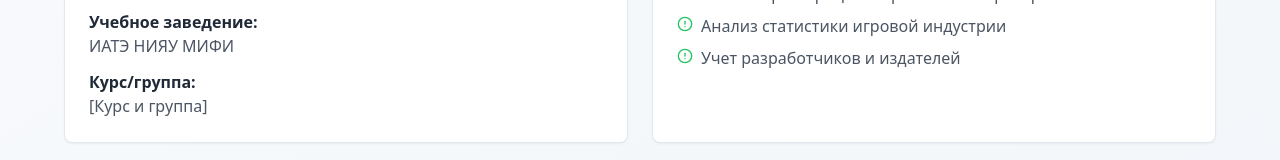
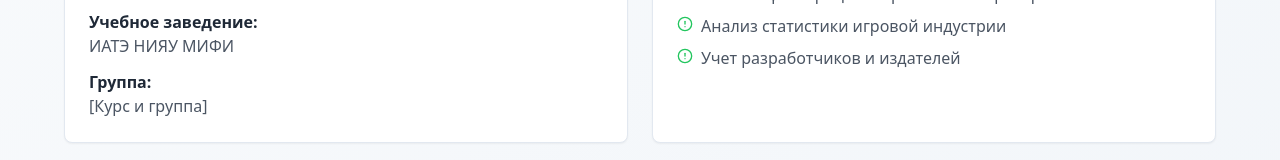
Before and after one commit to mildnesss/game-database-creator, a React (Vite) app: page /database-info in a window 1280 px wide. Shown: the part 247-407 px from the top of the page. Built offline with nearby package versions, Linux system fonts and the light colour scheme.

Commit message:
Обновление 1 компонентов

```diff
--- a/src/pages/DatabaseInfo.tsx
+++ b/src/pages/DatabaseInfo.tsx
@@ -44,7 +44,7 @@ const DatabaseInfo = () => {
                   <p className="text-gray-600">ИАТЭ НИЯУ МИФИ</p>
                 </div>
                 <div>
-                  <h4 className="font-semibold text-gray-800">Курс/группа:</h4>
+                  <h4 className="font-semibold text-gray-800">Группа:</h4>
                   <p className="text-gray-600">[Курс и группа]</p>
                 </div>
               </div>
```
